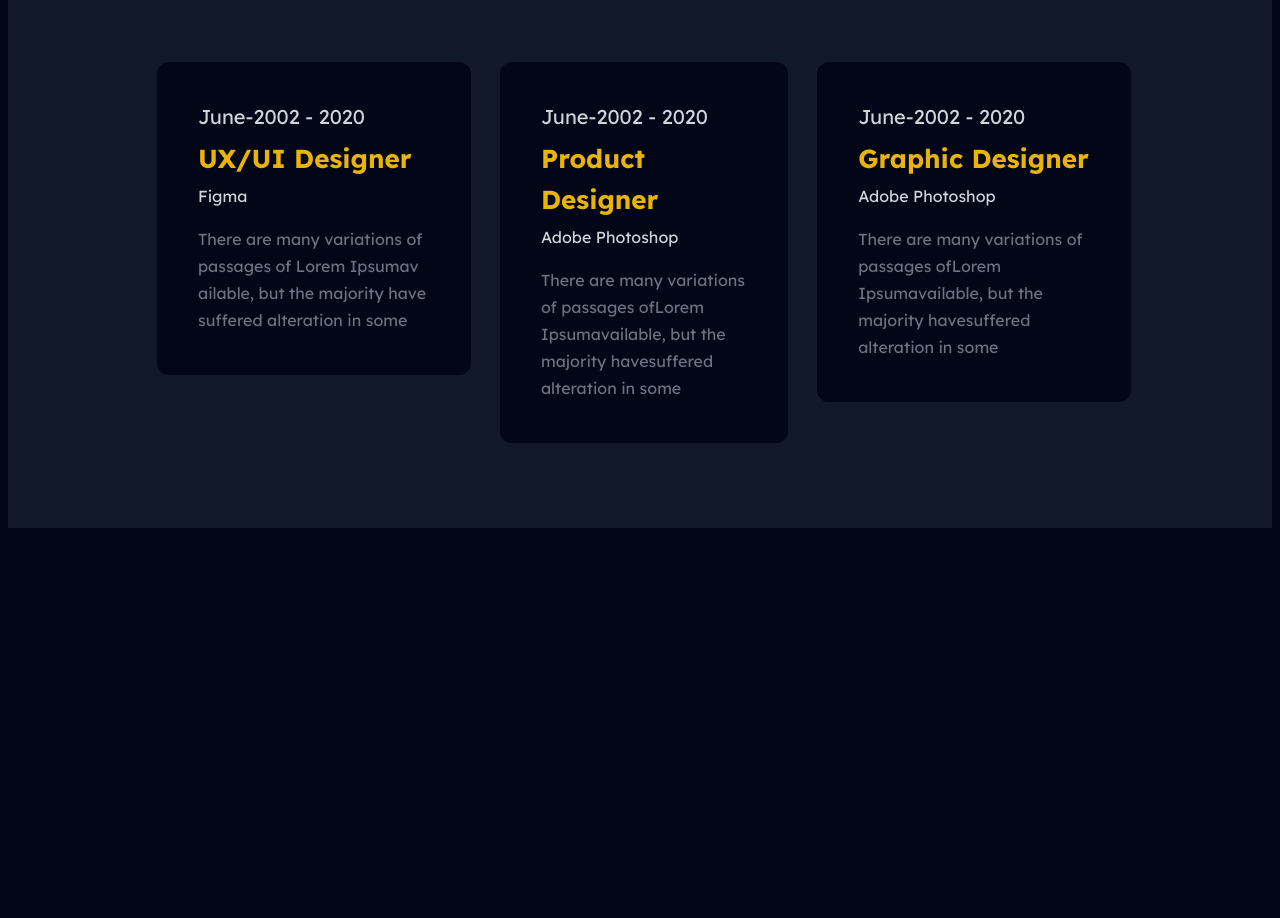
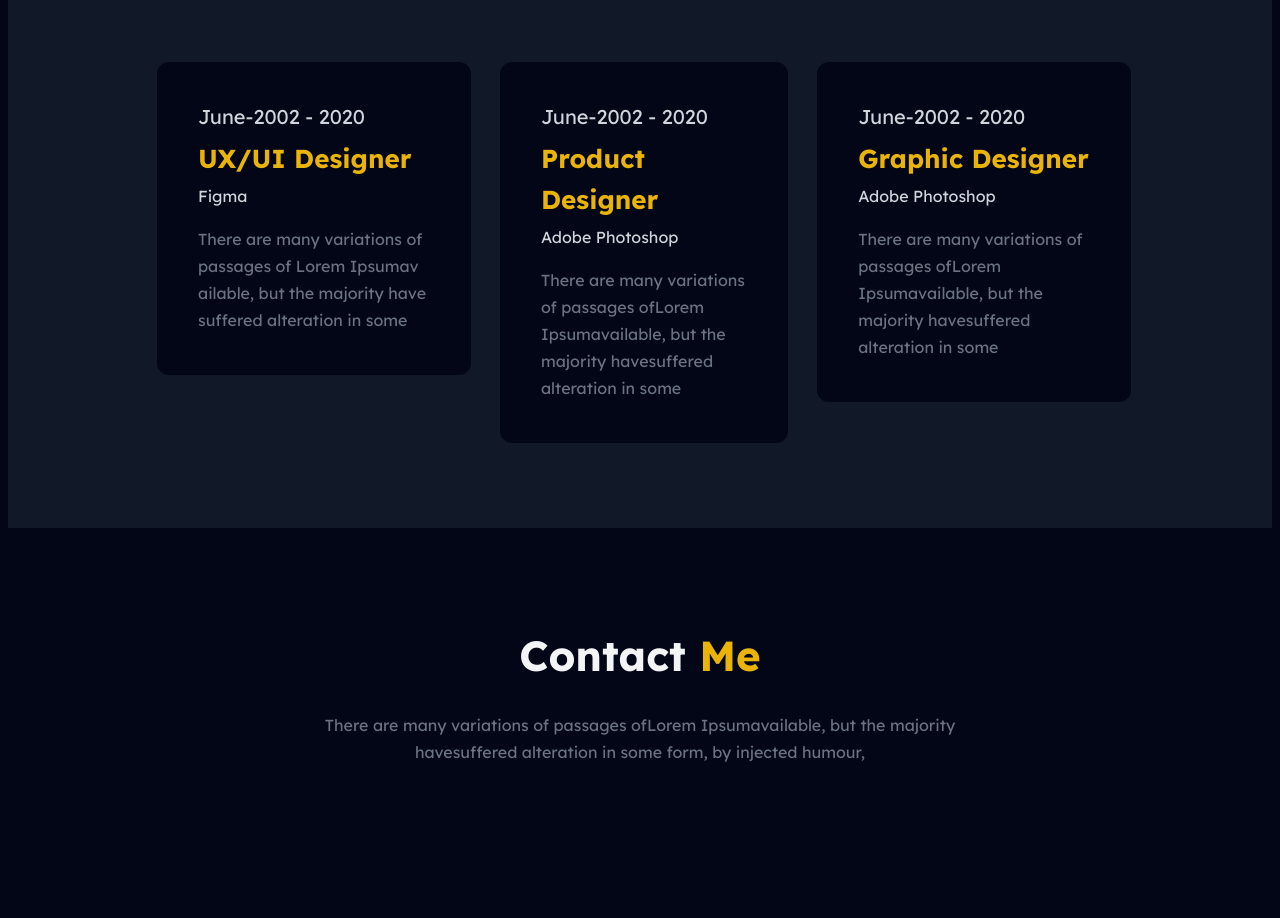
Before and after one commit to iso-25/15-project-scss, a plain HTML site: page index.html in a window 1280 px wide. Shown: the part 2994-3912 px from the top of the page. Before the commit the page ends 3522 px from the top, so only its background shows below. Drawn offline with Linux system fonts and the light colour scheme.

Commit message:
add new section contact

```diff
--- a/index.html
+++ b/index.html
@@ -227,7 +227,21 @@
 		</div>
 
 	</section>
-	<section class="contact"></section>
+
+	<!-- contact -->
+	<section class="contact">
+
+		<div class="container">
+			<div class="contact__info">
+				<div class="contact__title">Contact <span>Me</span></div>
+				<div class="contact__desc">There are many variations of passages ofLorem Ipsumavailable, but the
+					majority havesuffered alteration in some form, by injected humour,
+				</div>
+			</div>
+
+		</div>
+
+	</section>
 	<footer class="footer"></footer>
 	</div>
 
--- /dev/null
+++ b/scss/components/_contact.scss
@@ -0,0 +1,40 @@
+.contact {
+  padding: 96px 0;
+  @include mobile {
+    padding: 60px 0;
+  }
+  .container {
+    display: flex;
+    flex-direction: column;
+    align-items: center;
+    justify-content: center;
+    @include tablet {
+      gap: 20px;
+    }
+  }
+  &__info {
+    display: flex;
+    flex-direction: column;
+    align-items: center;
+    max-width: 685px;
+    margin-bottom: 56px;
+    @include mobile {
+      margin-bottom: 40px;
+    }
+  }
+  &__title {
+    @extend %title;
+    max-width: 242px;
+    span {
+      color: $primary-color;
+    }
+    margin-bottom: 24px;
+    @include mobile {
+      margin-bottom: 18px;
+    }
+  }
+  &__desc {
+    @extend %desc;
+    text-align: center;
+  }
+}
--- a/scss/style.scss
+++ b/scss/style.scss
@@ -24,5 +24,6 @@
 @import 'components/service';
 @import 'components/portfolio';
 @import 'components/experience';
+@import 'components/contact';
 
 // Pages
```
Also changed, not shown: css/style.css, 1 other file.
